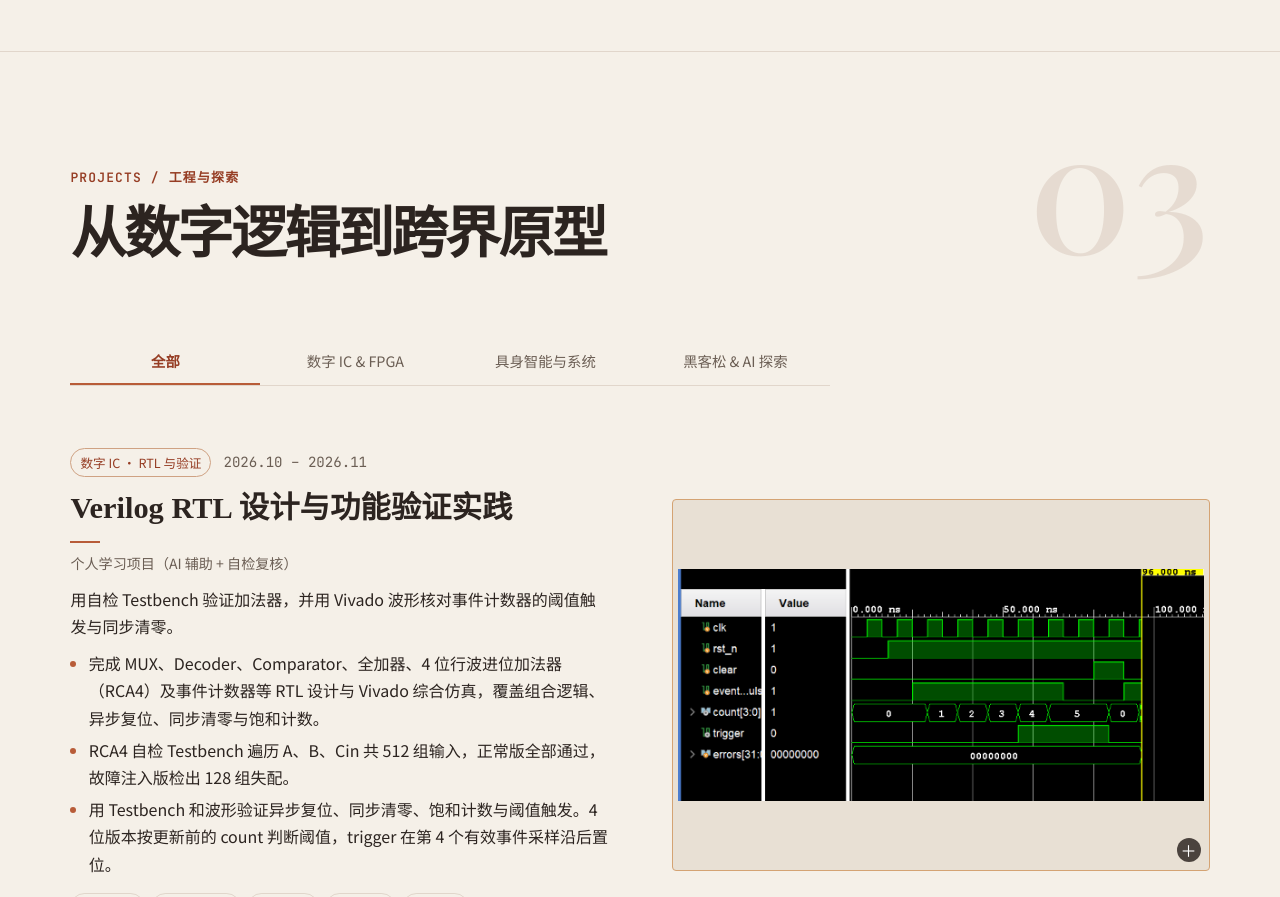
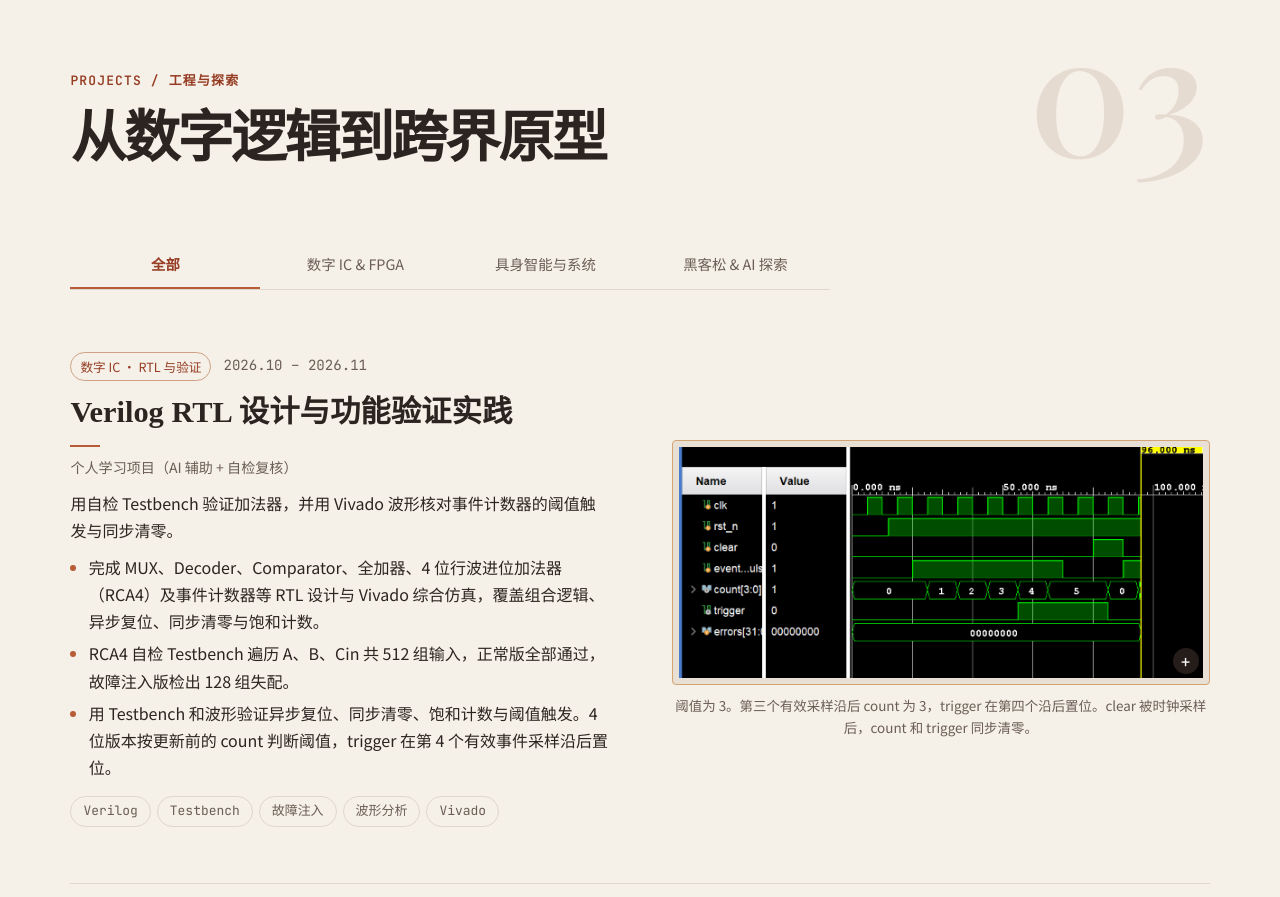
Before and after one commit to liuwenhai-hnu/liuwenhai-hnu.github.io, a plain HTML site: page index.html in a window 1280 px wide. Shown: the part 2688-3585 px from the top of the page. Drawn offline with nearby package versions, Linux system fonts and the light colour scheme.

Commit message:
Polish PCB board crop, responsive framing, captions, and mobile tabs

```diff
--- a/data/interests.js
+++ b/data/interests.js
@@ -20,7 +20,7 @@ export const interestsData = {
     updatedAt: '2026.11',
     items: [
       '练习 Verilog 时序逻辑和自检验证',
-      '准备数字 IC 前端实习，深圳优先',
+      '准备数字 IC 前端实习（深圳）',
       '用 AI 工具探索工程复核与原型开发',
     ],
   },
--- a/scripts/components/Footer.js
+++ b/scripts/components/Footer.js
@@ -11,8 +11,10 @@ export function renderFooter(profile, year) {
   const intro = element('div');
   const heading = element('h2', '', profile.name);
   heading.id = 'contact-title';
-  intro.append(element('p', 'eyebrow', 'CONTACT / 联系'), heading,
-    element('p', '', `${profile.school} · ${profile.major}`));
+  const metaLine = [profile.school, profile.major.split(' · ')[0], profile.classYear, profile.seeking?.cities]
+    .filter(Boolean)
+    .join(' · ');
+  intro.append(element('p', 'eyebrow', 'CONTACT / 联系'), heading, element('p', '', metaLine));
   const contacts = element('dl', 'contacts');
   const { contact } = profile;
   for (const [label, value, href] of [
--- a/scripts/components/MediaGallery.js
+++ b/scripts/components/MediaGallery.js
@@ -4,6 +4,8 @@ import { button, element } from '../utils/dom.js';
 export function renderGallery(images, openLightbox, fallback = null, profile = false) {
   const root = element('div', `media${profile ? ' media-profile' : ''}`);
   const grid = element('div', 'gallery');
+  const caption = !profile ? element('p', 'media-caption') : null;
+  if (caption) caption.hidden = true;
   const entries = images.filter(image => image.src).map(image => {
     const frame = button('', 'media-frame');
     frame.setAttribute('aria-label', `放大查看：${image.alt || image.caption || '图片'}`);
@@ -11,7 +13,9 @@ export function renderGallery(images, openLightbox, fallback = null, profile = f
     thumbnail.alt = image.alt || image.caption || '';
     thumbnail.loading = 'lazy';
     thumbnail.decoding = 'async';
-    frame.append(thumbnail, element('span', 'zoom-mark', '＋'));
+    const zoom = element('span', 'zoom-mark', '+');
+    zoom.setAttribute('aria-hidden', 'true');
+    frame.append(thumbnail, zoom);
     return { image, frame, thumbnail };
   });
 
@@ -20,6 +24,11 @@ export function renderGallery(images, openLightbox, fallback = null, profile = f
     root.classList.toggle('is-empty', !count && !fallback);
     grid.hidden = count === 0;
     grid.className = `gallery gallery-${['none', 'single', 'pair', 'hero-thumbs'][count] || 'stack'}`;
+    if (caption) {
+      const text = count === 1 ? entries[0].image.caption || '' : '';
+      caption.textContent = text;
+      caption.hidden = !text;
+    }
     if (fallback) fallback.hidden = count > 0;
   }
   for (const entry of entries) {
@@ -36,6 +45,7 @@ export function renderGallery(images, openLightbox, fallback = null, profile = f
     entry.thumbnail.src = entry.image.src;
   }
   root.append(grid);
+  if (caption) root.append(caption);
   if (fallback) root.append(fallback);
   update();
   return root;
--- a/styles/base.css
+++ b/styles/base.css
@@ -27,7 +27,7 @@ a { color: inherit; text-decoration: none; }
 button { font: inherit; color: inherit; cursor: pointer; }
 :focus-visible { outline: 2px solid var(--accent-ink); outline-offset: 4px; }
 .section-dark :focus-visible { outline-color: var(--border); }
-:target { scroll-margin-top: var(--nav-height); }
+:target, .section, .site-footer { scroll-margin-top: var(--nav-height); }
 
 :root {
   --nav-height: 72px;
--- a/styles/components.css
+++ b/styles/components.css
@@ -187,7 +187,7 @@
   align-items: center;
   justify-content: center;
   max-width: 100%;
-  padding: 4px 9px;
+  padding: 5px 12px;
   color: var(--text-muted);
   border: 1px solid var(--border-light);
   border-radius: 99px;
@@ -195,7 +195,6 @@
   font: 400 .81rem/1.45 var(--font-mono);
   overflow-wrap: anywhere;
 }
-.skill-card .chips li { flex: 0 1 10.4rem; }
 #projects { border-top: 1px solid var(--border-light); }
 .project-tabs {
   position: relative;
@@ -243,6 +242,7 @@
 @media (min-width: 768px) { .project:nth-child(even) > .media { order: -1; } }
 
 .gallery { display: grid; grid-template-columns: repeat(2, minmax(0, 1fr)); gap: 10px; align-items: center; }
+.gallery-single { justify-items: center; }
 .media.is-empty { display: none; }
 .media-frame {
   position: relative;
@@ -252,24 +252,39 @@
   min-height: 58px;
   border: 1px solid var(--border);
   border-radius: var(--radius-sm);
-  padding: 5px;
+  padding: 6px;
   background: var(--bg-img-placeholder);
   cursor: zoom-in;
   overflow: hidden;
+  transition: border-color var(--transition-fast), box-shadow var(--transition-fast);
 }
-.media-frame img { width: 100%; height: min(32vw, 240px); min-height: 95px; object-fit: contain; visibility: hidden; }
+.media-frame:hover { border-color: var(--accent); box-shadow: var(--shadow); }
+.media-frame img { width: 100%; height: min(32vw, 240px); min-height: 95px; object-fit: contain; visibility: hidden; transition: transform var(--transition-fast), filter var(--transition-fast); }
 .media-frame.loaded img { visibility: visible; }
 .media-frame:hover img { transform: scale(1.02); }
 .gallery-single > .media-frame, .gallery-hero-thumbs > .media-frame:first-child { grid-column: 1 / -1; }
-.gallery-single img, .gallery-hero-thumbs > .media-frame:first-child img { height: min(61vw, 360px); }
+.gallery-single > .media-frame { width: fit-content; max-width: 100%; }
+.gallery-single img { width: auto; max-width: 100%; height: auto; max-height: min(68vw, 380px); min-height: 0; }
+.gallery-hero-thumbs > .media-frame:first-child img { height: min(61vw, 360px); }
+.media-caption {
+  margin-top: 10px;
+  color: var(--text-muted);
+  font-size: .84rem;
+  line-height: 1.6;
+  text-align: center;
+}
+.section-dark .media-caption { color: var(--text-light-muted); }
+.media-profile .gallery-single > .media-frame { width: 100%; }
 .media-profile .media-frame {
   padding: 9px 9px 15px;
   background: #f3eadc;
   box-shadow: var(--shadow-lg);
 }
 .media-profile .gallery-single img {
+  width: 100%;
   aspect-ratio: 8 / 5;
   height: auto;
+  max-height: none;
   min-height: 0;
   object-fit: cover;
   object-position: 63% center;
@@ -283,7 +298,20 @@
   text-align: center;
 }
 .gallery[hidden] + .profile-caption { display: none; }
-.zoom-mark { position: absolute; right: 8px; bottom: 8px; width: 24px; height: 24px; border-radius: 50%; background: rgba(44, 36, 32, .83); color: white; line-height: 24px; }
+.zoom-mark {
+  position: absolute;
+  right: 10px;
+  bottom: 10px;
+  display: grid;
+  place-items: center;
+  width: 26px;
+  height: 26px;
+  border-radius: 50%;
+  background: rgba(44, 36, 32, .82);
+  color: #fff;
+  font: 500 1rem/1 var(--font-sans);
+  pointer-events: none;
+}
 @media (min-width: 768px) {
   .gallery-stack { grid-template-columns: 1.5fr 1fr; gap: 5px; padding: 8px; }
   .gallery-stack .media-frame:first-child { grid-row: span 2; }
@@ -301,10 +329,10 @@
 .interest-card h3 { margin-bottom: 6px; }
 .interest-card .media { margin-top: 14px; }
 .interest-card .media-frame { padding: 8px 8px 13px; background: #f3eadc; }
-.interest-card .media-frame img { height: min(66vw, 320px); }
+.interest-card .media-frame img { max-height: min(68vw, 340px); }
 .now-card { background: #eee4d6; }
 .site-footer { position: relative; isolation: isolate; overflow: clip; padding-top: clamp(50px, 8vw, 90px); }
-.footer-watermark { right: 0; bottom: -.09em; color: rgba(247, 217, 196, .075); }
+.footer-watermark { right: 0; bottom: -.09em; color: rgba(247, 217, 196, .035); }
 .footer-top { display: grid; grid-template-columns: 1fr 1fr; gap: 28px; padding-bottom: 30px; }
 .footer-top h2 { margin: 8px 0; }
 .footer-top p:not(.eyebrow), .footer-bottom { color: var(--text-light-muted); }
@@ -403,8 +431,8 @@ dialog::backdrop { background: rgba(28, 22, 19, .92); backdrop-filter: blur(6px)
   .stats { grid-template-columns: repeat(2, minmax(0, 1fr)); }
 }
 @media (max-width: 480px) {
-  .project-tabs { grid-template-columns: repeat(2, minmax(0, 1fr)); }
-  .project-tab { min-height: 44px; }
+  .project-tabs { grid-template-columns: repeat(2, minmax(0, 1fr)); border-bottom: 0; }
+  .project-tab { min-height: 44px; border-bottom: 1px solid var(--border-light); }
   .lightbox-stage { grid-template-columns: 42px minmax(0, 1fr) 42px; }
   .lightbox-figure { grid-column: 1 / -1; }
   .lightbox-arrow { grid-row: 2; }
```
Also changed, not shown: index.html (+1 -1 lines), assets/images/projects/ihep-board.jpg.
